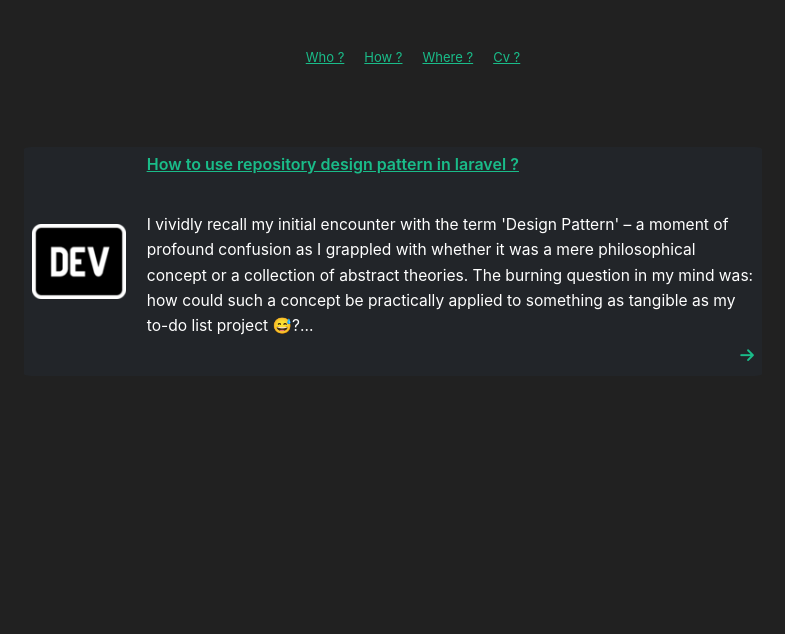
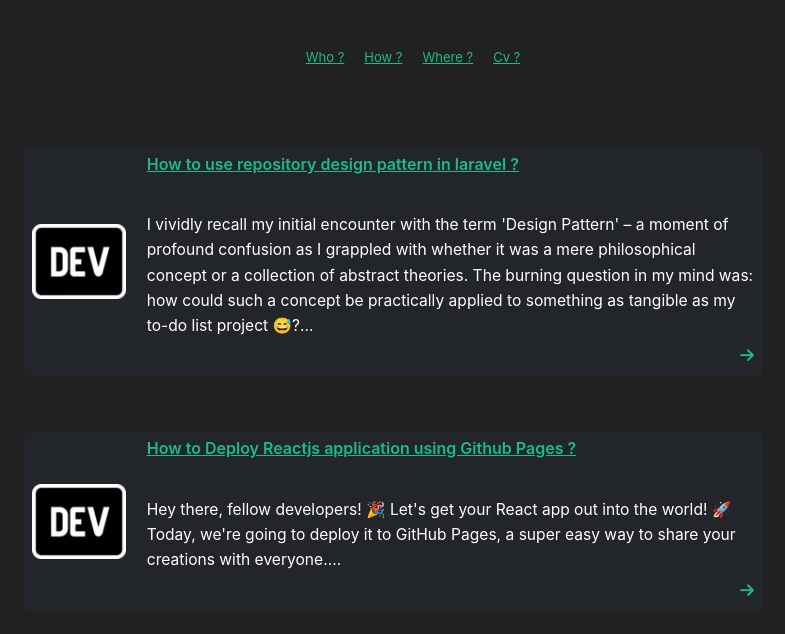
Before and after one commit to hamza-topo/me, a React (Create React App) app: page /blogs in a window 1280 px wide. Shown: the top 634 px of the page, without its empty margins (247-1032 px from the left). Built offline with nearby package versions, Linux system fonts and the light colour scheme.

Commit message:
add Blog deploy react app via github pages

```diff
--- a/src/Components/Blog.js
+++ b/src/Components/Blog.js
@@ -3,6 +3,8 @@ import Dev from '../dev.png'
 export function Blog() {
   const blogs = [
     { link: 'https://dev.to/hamzatopo/laravel-design-pattern-repository-4m7f', title: "How to use repository design pattern in laravel ? ", content: "I vividly recall my initial encounter with the term 'Design Pattern' – a moment of profound confusion as I grappled with whether it was a mere philosophical concept or a collection of abstract theories. The burning question in my mind was: how could such a concept be practically applied to something as tangible as my to-do list project 😅?..." },
+    { link: 'https://dev.to/hamzatopo/react-js-github-actions-321e', title: "How to Deploy Reactjs application using Github Pages ? ", content: "Hey there, fellow developers! 🎉 Let's get your React app out into the world! 🚀 Today, we're going to deploy it to GitHub Pages, a super easy way to share your creations with everyone...." },
+    // { link: 'https://dev.to/hamzatopo/laravel-design-pattern-repository-4m7f', title: "How to use repository design pattern in laravel ? ", content: "I vividly recall my initial encounter with the term 'Design Pattern' – a moment of profound confusion as I grappled with whether it was a mere philosophical concept or a collection of abstract theories. The burning question in my mind was: how could such a concept be practically applied to something as tangible as my to-do list project 😅?..." },
 
   ];
   return (
```
